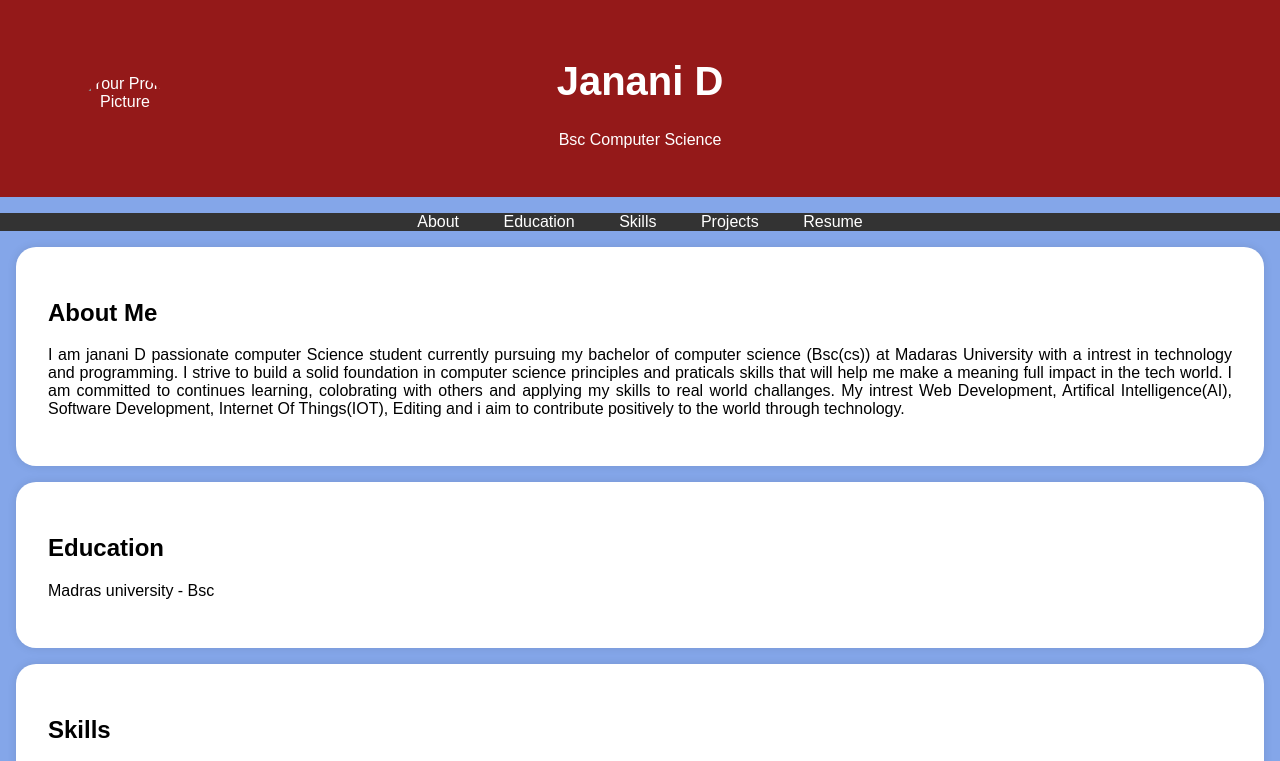
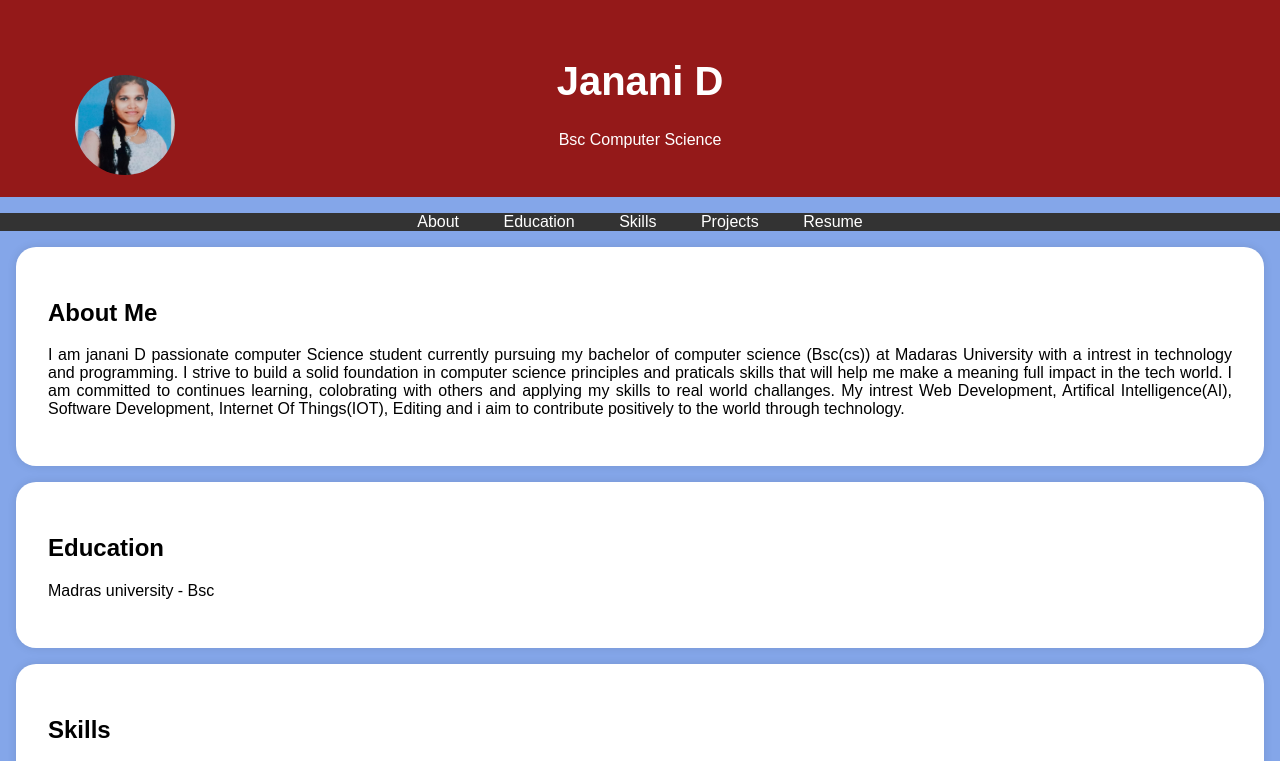
Before and after one commit to janani4444/Digital-portfolio, a plain HTML site: page index.html in a window 1280 px wide. Shown: the top 761 px of the page. Drawn offline with Linux system fonts and the light colour scheme.

Commit message:
Update index.html

```diff
--- a/index.html
+++ b/index.html
@@ -95,7 +95,7 @@
     <header>
         <div class="header-content">
             <!-- Add your profile picture here -->
-            <img src="./pic.jpg" alt="Your Profile Picture" class="profile-picture">
+            <img src="janani.jpg" alt="Your Profile Picture" class="profile-picture">
             <h1>Janani D</h1>
             <p>Bsc Computer Science</p>
         </div>
```
